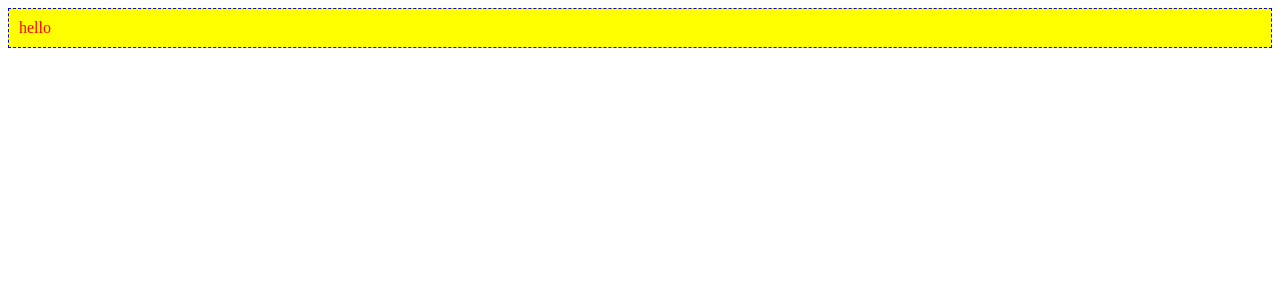
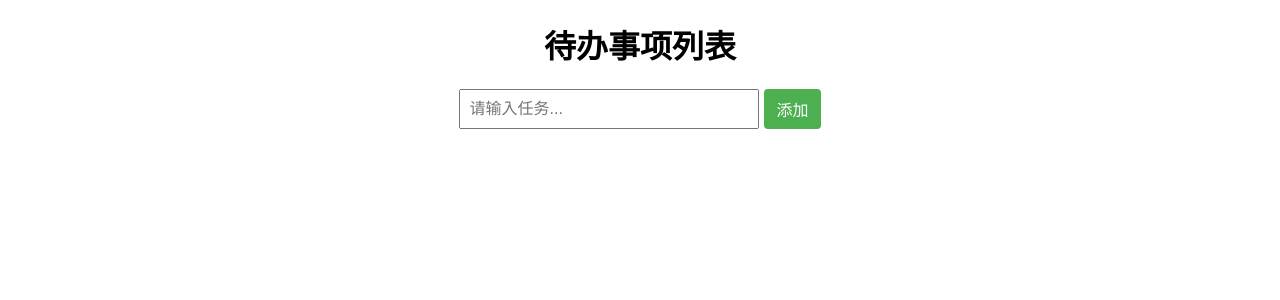
Before and after one commit to kxzb-fun/react-course, a React (Vite) app: page / in a window 1280 px wide. Shown: the top 300 px of the page. Built offline with nearby package versions, Linux system fonts and the light colour scheme.

Commit message:
React_HW_01

```diff
--- a/src/App.jsx
+++ b/src/App.jsx
@@ -1,14 +1,16 @@
 // import ClassNamedComponent from './Demo01'
 // import Demo18 from "./Demo18";
 // import {TimerA, TimerB} from './Demo18'
+// import ToDoList from './components/ToDoList';
+import MyToDoList from './components/myToDoList';
 import './App.css'
 const Hello = ()=>{
   return <div className="css-class">hello</div>
 }
 function App() {
   return <div>
-
-    <Hello/>
+    <MyToDoList/>
+    {/* <Hello/> */}
     {/* <ClassNamedComponent/> */}
     {/* <Demo18/> */}
     {/* <TimerA/>
--- /dev/null
+++ b/src/components/myToDoList.jsx
@@ -0,0 +1,119 @@
+import { useState } from 'react';
+import { useEffect } from "react";
+
+
+function TodoApp() {
+
+  const [tasks, setTasks] = useState([]);
+  const [inputValue, setInputValue] = useState('');
+
+  useEffect(() => {
+    console.log("tasks 更新了:", tasks);
+  }, [tasks]);
+
+
+  // 添加任务
+  const addTask = () => {
+    if(inputValue === '') return;
+    setTasks([...tasks, inputValue]);
+    setInputValue('');
+  };
+
+  // 删除任务
+  const deleteTask = (index) => {
+    console.log(tasks);
+    const tempTask = [...tasks];
+    tempTask.splice(index, 1);
+    setTasks(tempTask);
+    console.log(tempTask);
+    console.log(tasks);
+  };
+
+  return (
+    <div style={styles.container}>
+      <h1>待办事项列表</h1>
+      <div style={styles.inputContainer}>
+        {/* 输入框 */}
+        <input
+            type="text"
+            placeholder='请输入任务...'
+            value={inputValue}
+            onChange={(e) => {
+                setInputValue(e.target.value);
+            }}
+            style={styles.input}
+        />
+
+        {/* 输入框按钮 */}
+        <button onClick={addTask} style={styles.addButton}>
+          添加
+        </button>
+      </div>
+      <ul style={styles.list}>
+        {/* 任务列表 */}
+        {tasks.map((task, index) => (
+          <li key={index} style={styles.listItem}>
+            {task}
+            <button onClick={() => deleteTask(index)} style={styles.deleteButton}>
+              删除
+            </button>
+          </li>
+        ))}
+      </ul>
+    </div>
+  );
+}
+
+// 样式
+const styles = {
+  container: {
+    maxWidth: '400px',
+    margin: '20px auto',
+    textAlign: 'center',
+    fontFamily: 'Arial, sans-serif',
+  },
+  inputContainer: {
+    display: 'flex',
+    justifyContent: 'center',
+    marginBottom: '10px',
+  },
+  input: {
+    padding: '8px',
+    fontSize: '16px',
+    marginRight: '5px',
+    width: '70%',
+  },
+  addButton: {
+    padding: '8px 12px',
+    fontSize: '16px',
+    cursor: 'pointer',
+    backgroundColor: '#4CAF50',
+    color: 'white',
+    border: 'none',
+    borderRadius: '4px',
+  },
+  list: {
+    listStyleType: 'none',
+    padding: 0,
+  },
+  listItem: {
+    display: 'flex',
+    justifyContent: 'space-between',
+    alignItems: 'center',
+    padding: '8px 10px',
+    border: '1px solid #ddd',
+    borderRadius: '4px',
+    marginBottom: '5px',
+  },
+  deleteButton: {
+    padding: '4px 8px',
+    fontSize: '14px',
+    cursor: 'pointer',
+    backgroundColor: '#f44336',
+    color: 'white',
+    border: 'none',
+    borderRadius: '4px',
+  },
+};
+
+export default TodoApp;
```
